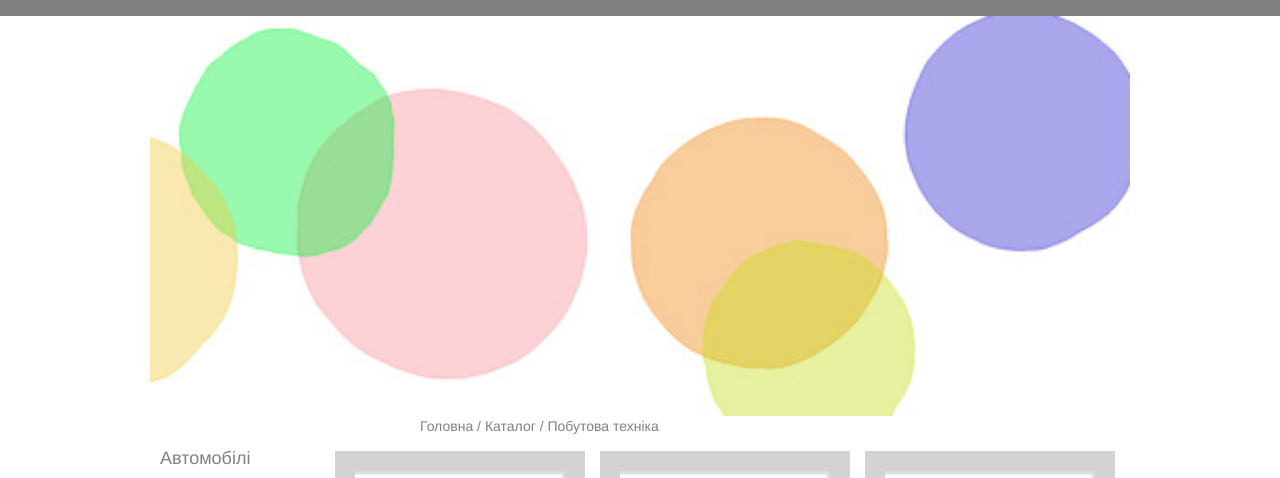
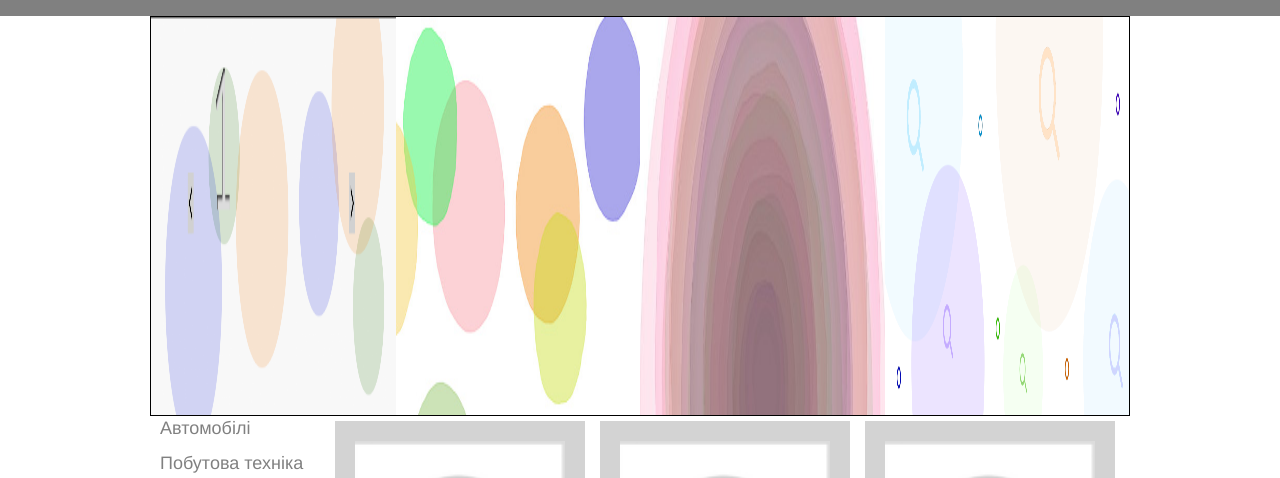
Before and after one commit to panasychkka/Layout3, a plain HTML site: page index.html in a window 1280 px wide. Shown: the part 294-772 px from the top of the page. Drawn offline with nearby package versions, Linux system fonts and the light colour scheme.

Commit message:
фікшу баг з різною висотою зображень слайдеру(комічу для того аби продовжити роботу вдома)

```diff
--- a/index.html
+++ b/index.html
@@ -111,17 +111,17 @@
     </div>
     <div class="slider-box">
         <div class="content-slider">
-            <div class="slider single-item">
-                <div>
+            <div class="slider">
+                <div class="slider-item">
                     <img src="images/slider.png" alt="Slider" width="1400" height="=400">
                 </div>
-                <div>
+                <div class="slider-item">
                     <img src="images/slider2.jpg" alt="Slider2" width="1400"height="=400">
                 </div>
-                <div>
+                <div class="slider-item">
                     <img src="images/slider3.jpg" alt="Slider3" width="1400"height="=400">
                 </div>
-                <div>
+                <div class="slider-item">
                     <img src="images/slider4.png" alt="Slider4" width="1400"height="=400">
               </div>
             </div>
--- a/style.css
+++ b/style.css
@@ -312,6 +312,7 @@ header {
 }
 .slider-box {
     width: 100%;
+    height: 400px;
     overflow: hidden;
     position: relative;
   }
@@ -320,21 +321,22 @@ header {
     display: flex;
     justify-content: center;
     align-items: center;
+    height: 400px;
   }
   .slider {
     width: 980px;
     display: flex;
     overflow: hidden;
     height: 400px;
-  }
-  .slider div {
+    border: 1px solid black;
+}
+  .slider-item {
     width: 100%;
     text-align: center;
   }
-  .slider img {
+  .slider-item img {
     width: 100%;
     height: 100%;
-    object-fit: cover;
   }
 
 .menu__item {
```
